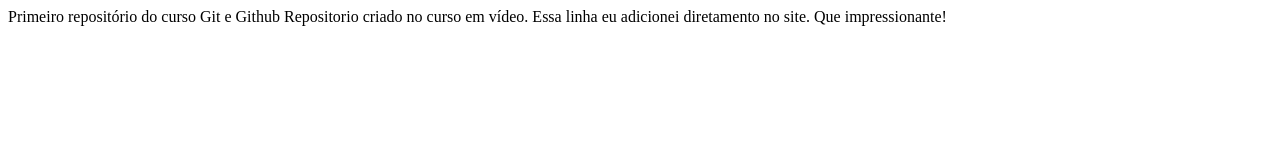
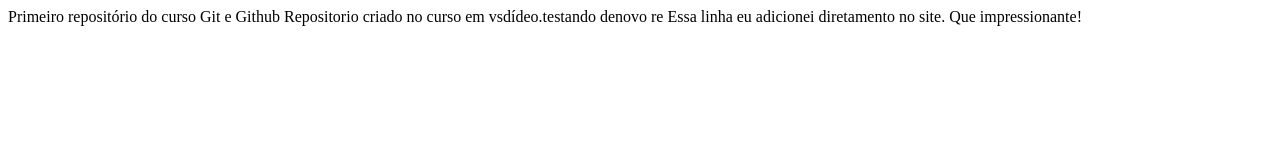
Before and after one commit to sesdfanderson/Ol--mundo, a plain HTML site: page index.html in a window 1280 px wide. Drawn offline with Linux system fonts and the light colour scheme.

Commit message:
teste denovo
resolvi testar denovo

```diff
--- a/index.html
+++ b/index.html
@@ -7,8 +7,7 @@
   <body>
  Primeiro repositório do curso Git e Github
 
- Repositorio criado no curso em vídeo.
-
- Essa linha eu adicionei diretamento no site. Que impressionante!
+ Repositorio criado no curso em vsdídeo.testando denovo
+re Essa linha eu adicionei diretamento no site. Que impressionante!
 </body>
 </html>
```
